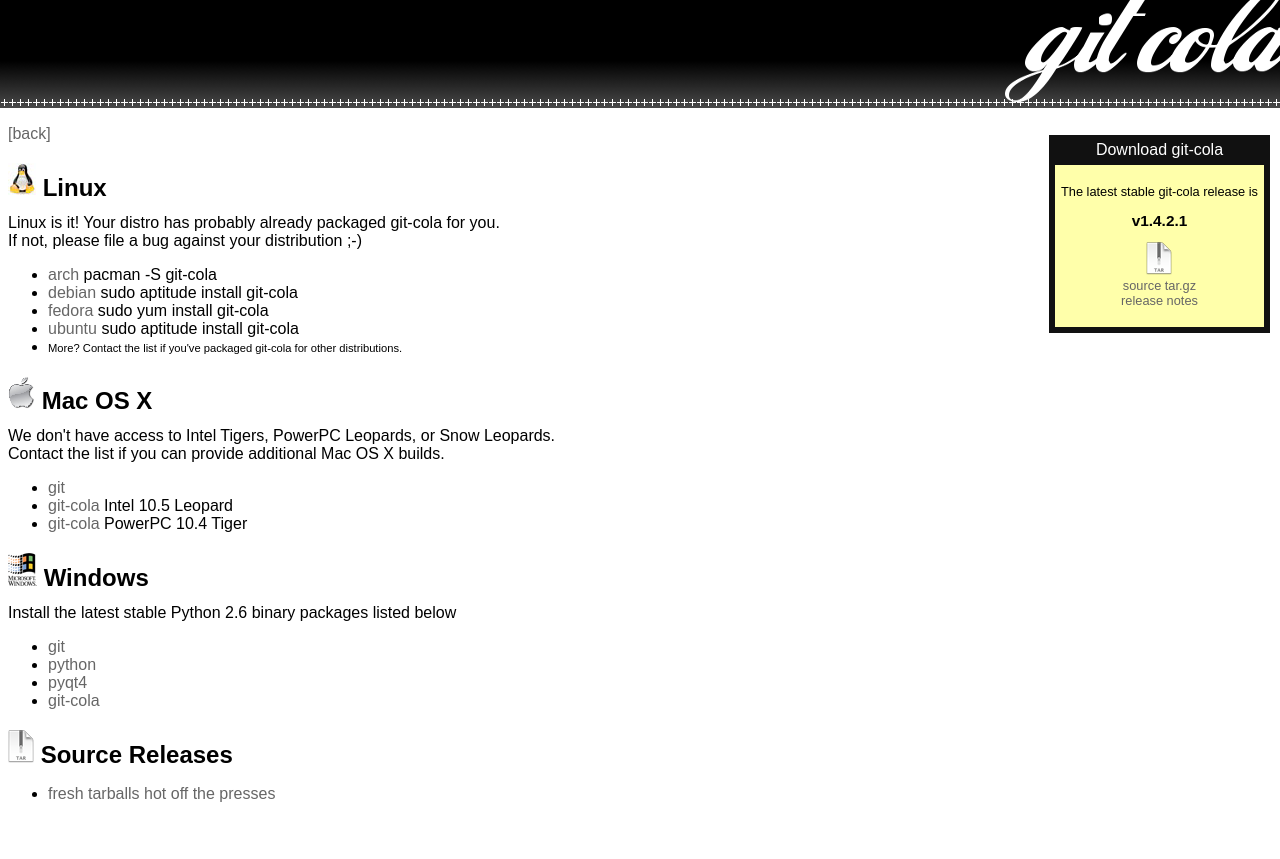
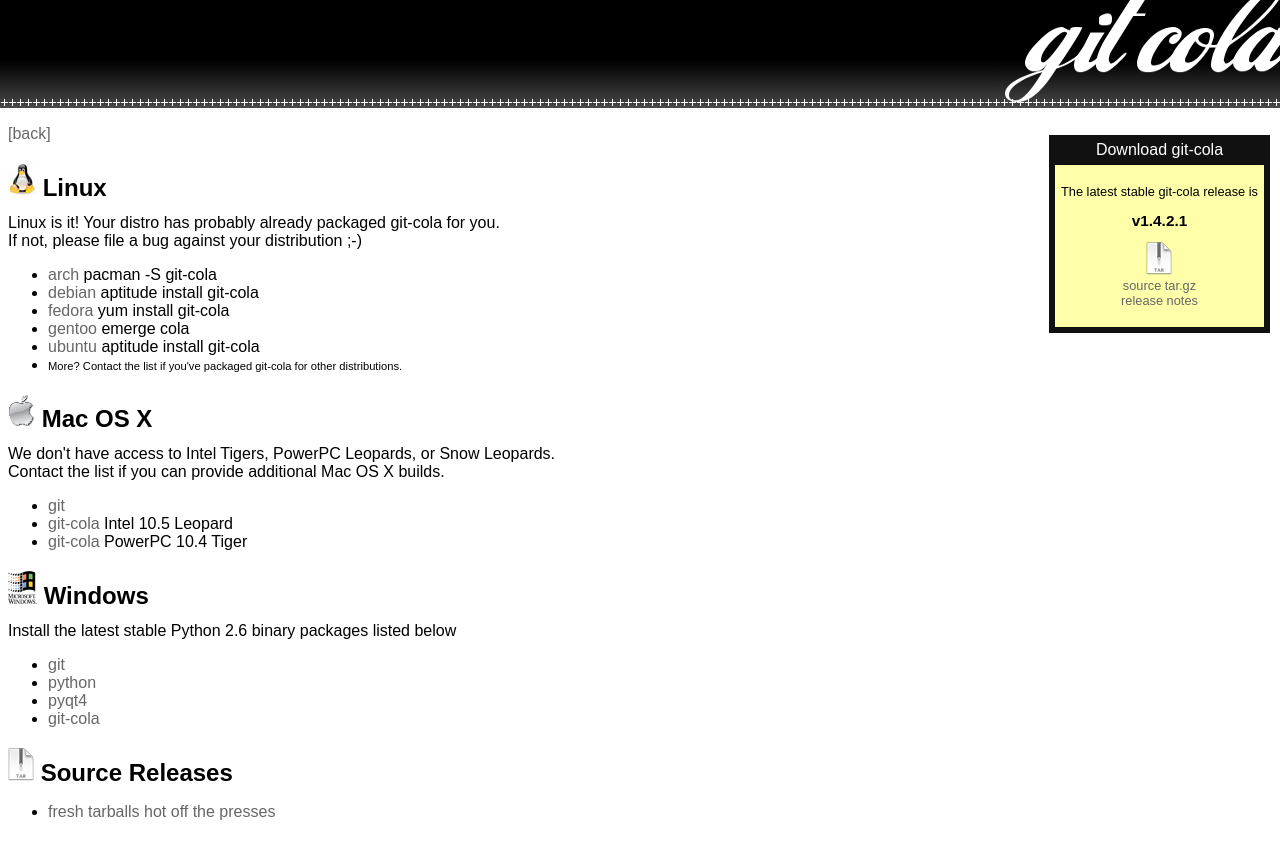
Before and after one commit to git-cola/git-cola.github.io, a Jekyll site: the page built from downloads.html, in a window 1280 px wide. Shown: the top 859 px of the page. Built offline with Jekyll 4.4.1, drawn with Linux system fonts in a browser that asks for light colours.

Commit message:
downloads: Add gentoo and remove 'sudo' from commands
Tiziano packaged cola for gentoo so mention it in the downloads page.
For consistency, remove all mentions of 'sudo' while we're at it.

Signed-off-by: David Aguilar <davvid@gmail.com>

```diff
--- a/downloads.html
+++ b/downloads.html
@@ -55,13 +55,16 @@
 	>arch</a> pacman -S git-cola
 </li>
 <li><a href="http://packages.qa.debian.org/g/git-cola.html"
-	>debian</a> sudo aptitude install git-cola
+	>debian</a> aptitude install git-cola
 </li>
 <li><a href="https://admin.fedoraproject.org/pkgdb/packages/name/git-cola"
-	>fedora</a> sudo yum install git-cola
+	>fedora</a> yum install git-cola
+</li>
+<li><a href="http://packages.gentoo.org/package/dev-vcs/cola"
+	>gentoo</a> emerge cola
 </li>
 <li><a href="http://packages.ubuntu.com/search?keywords=git-cola"
-	>ubuntu</a> sudo aptitude install git-cola
+	>ubuntu</a> aptitude install git-cola
 </li>
 <li><span style="font-size: 0.7em;">
 	More?  Contact the list if you've packaged
```
